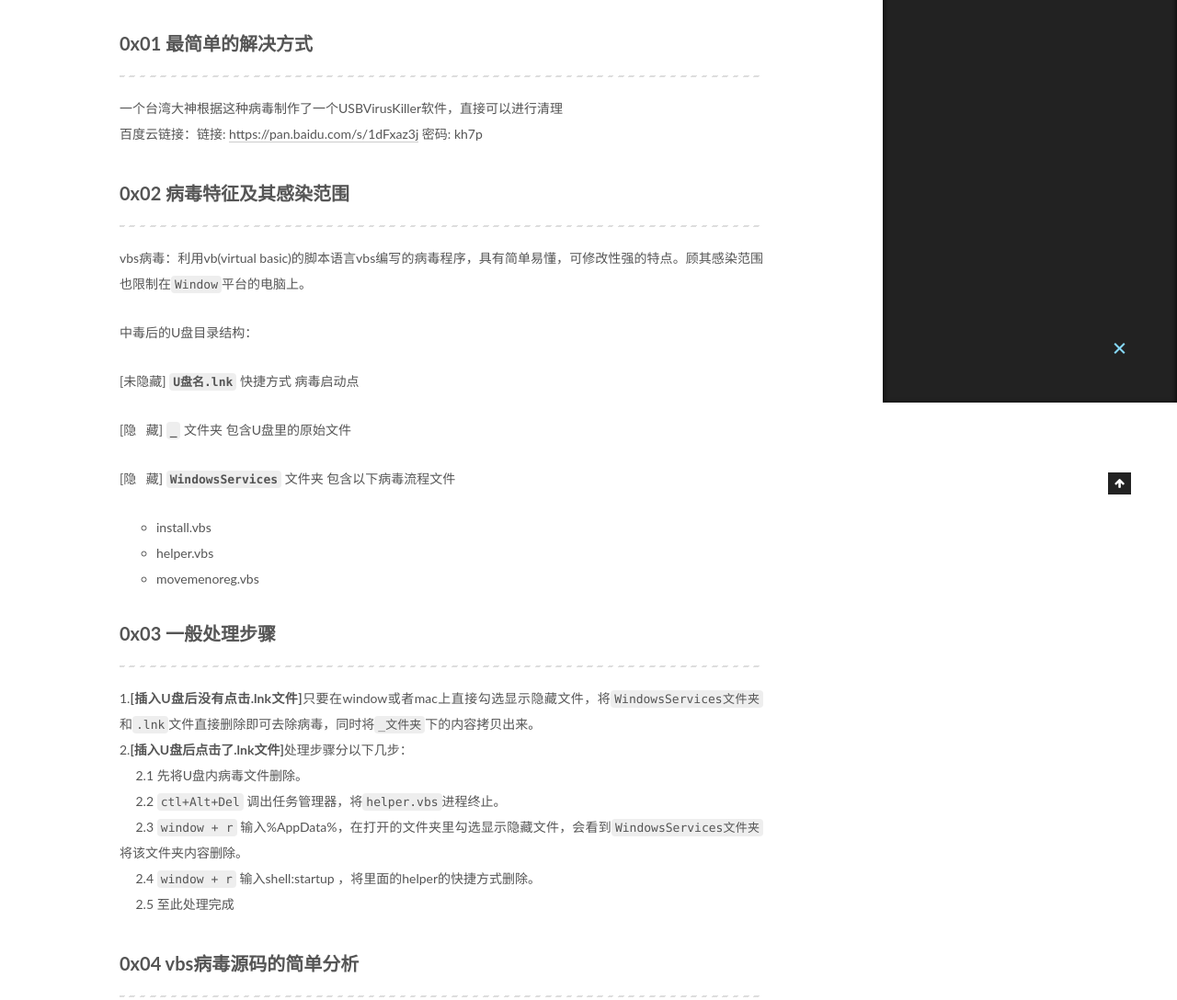
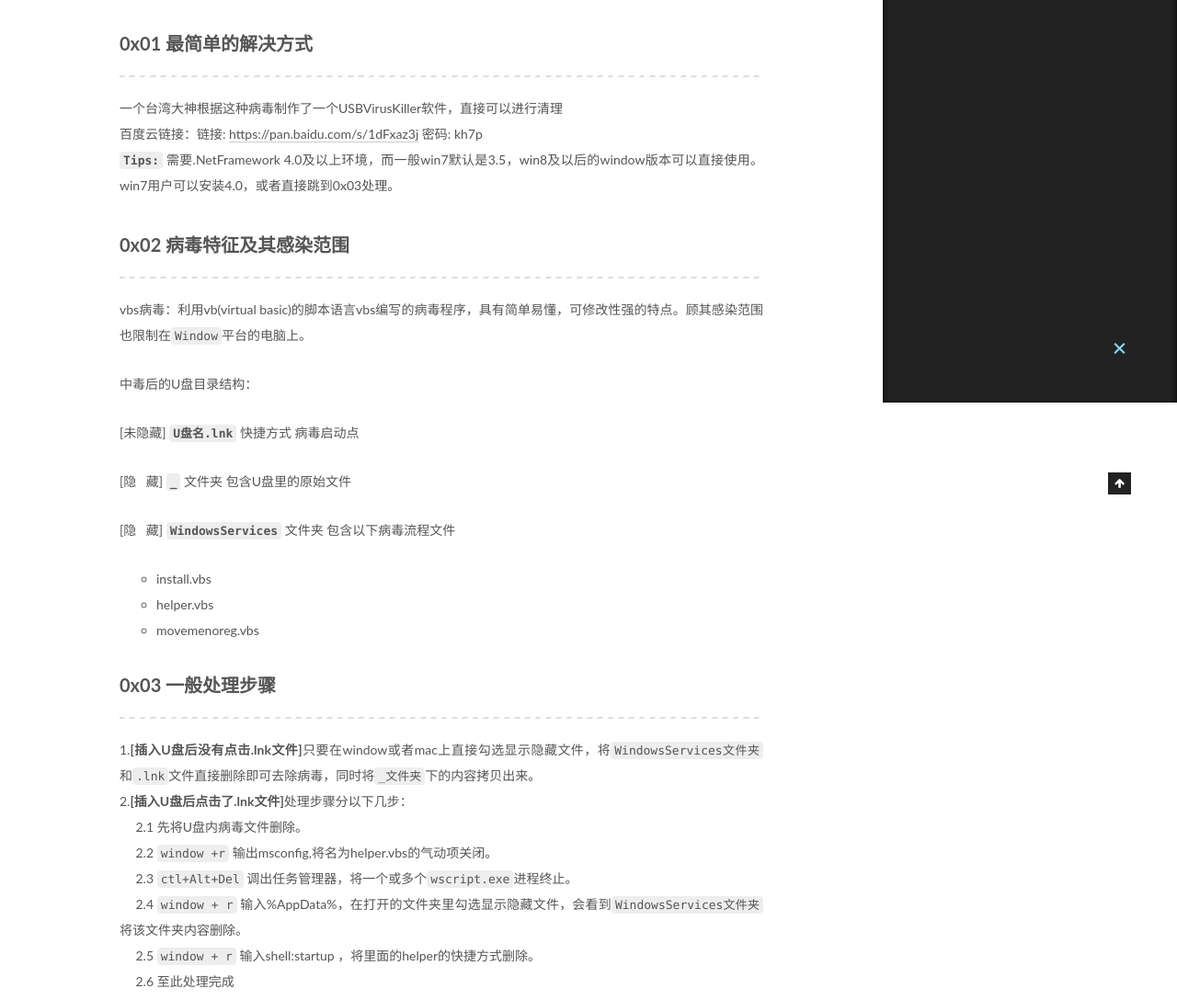
Before and after one commit to onClickLiKe/onClickLiKe.github.io, a plain HTML site: page 2016/12/31/movemenoreg/index.html in a window 1280 px wide. Shown: the part 362-1450 px from the top of the page at 92% size. Drawn offline with nearby package versions, Linux system fonts and the light colour scheme; some packages are replaced by stand-ins of ours; a script that the page names is missing; a web font is replaced by a local one.

Commit message:
Site updated: 2016-12-31 09:08:01

```diff
--- a/2016/12/31/movemenoreg/index.html
+++ b/2016/12/31/movemenoreg/index.html
@@ -90,7 +90,7 @@
 <meta property="og:url" content="http://yoursite.com/2016/12/31/movemenoreg/index.html">
 <meta property="og:site_name" content="zer0like's Blog">
 <meta property="og:description" content="近期在学校周围火速窜起一种将U盘文件变为一个以U盘名字命名的快捷方式的病毒。貌似传染速度非常快，以下是解决方式及病毒原理的基本分析">
-<meta property="og:updated_time" content="2016-12-30T19:29:54.000Z">
+<meta property="og:updated_time" content="2016-12-31T01:07:36.000Z">
 <meta name="twitter:card" content="summary">
 <meta name="twitter:title" content="movemenoreg.vbs病毒的处理">
 <meta name="twitter:description" content="近期在学校周围火速窜起一种将U盘文件变为一个以U盘名字命名的快捷方式的病毒。貌似传染速度非常快，以下是解决方式及病毒原理的基本分析">
@@ -315,7 +315,7 @@
         <p>近期在学校周围火速窜起一种将U盘文件变为一个以U盘名字命名的快捷方式的病毒。<br>貌似传染速度非常快，以下是解决方式及病毒原理的基本分析</p>
 <a id="more"></a>
 <h3 id="0x01-最简单的解决方式"><a href="#0x01-最简单的解决方式" class="headerlink" title="0x01 最简单的解决方式"></a>0x01 最简单的解决方式</h3><hr>
-<p>一个台湾大神根据这种病毒制作了一个USBVirusKiller软件，直接可以进行清理<br>百度云链接：链接: <a href="https://pan.baidu.com/s/1dFxaz3j" target="_blank" rel="external">https://pan.baidu.com/s/1dFxaz3j</a> 密码: kh7p</p>
+<p>一个台湾大神根据这种病毒制作了一个USBVirusKiller软件，直接可以进行清理<br>百度云链接：链接: <a href="https://pan.baidu.com/s/1dFxaz3j" target="_blank" rel="external">https://pan.baidu.com/s/1dFxaz3j</a> 密码: kh7p<br><strong><code>Tips:</code></strong> 需要.NetFramework 4.0及以上环境，而一般win7默认是3.5，win8及以后的window版本可以直接使用。win7用户可以安装4.0，或者直接跳到0x03处理。</p>
 <h3 id="0x02-病毒特征及其感染范围"><a href="#0x02-病毒特征及其感染范围" class="headerlink" title="0x02 病毒特征及其感染范围"></a>0x02 病毒特征及其感染范围</h3><hr>
 <p>vbs病毒：利用vb(virtual basic)的脚本语言vbs编写的病毒程序，具有简单易懂，可修改性强的特点。顾其感染范围也限制在<code>Window</code>平台的电脑上。</p>
 <p>中毒后的U盘目录结构：</p>
@@ -328,7 +328,7 @@
 <li>movemenoreg.vbs</li>
 </ul>
 <h3 id="0x03-一般处理步骤"><a href="#0x03-一般处理步骤" class="headerlink" title="0x03 一般处理步骤"></a>0x03 一般处理步骤</h3><hr>
-<p>1.<strong>[插入U盘后没有点击.lnk文件]</strong>只要在window或者mac上直接勾选显示隐藏文件，将<code>WindowsServices文件夹</code>和<code>.lnk</code>文件直接删除即可去除病毒，同时将<code>_文件夹</code>下的内容拷贝出来。<br>2.<strong>[插入U盘后点击了.lnk文件]</strong>处理步骤分以下几步：<br>&emsp;&ensp;2.1 先将U盘内病毒文件删除。<br>&emsp;&ensp;2.2 <code>ctl+Alt+Del</code> 调出任务管理器，将<code>helper.vbs</code>进程终止。<br>&emsp;&ensp;2.3 <code>window + r</code> 输入%AppData%，在打开的文件夹里勾选显示隐藏文件，会看到<code>WindowsServices文件夹</code>将该文件夹内容删除。<br>&emsp;&ensp;2.4 <code>window + r</code> 输入shell:startup ，将里面的helper的快捷方式删除。<br>&emsp;&ensp;2.5 至此处理完成</p>
+<p>1.<strong>[插入U盘后没有点击.lnk文件]</strong>只要在window或者mac上直接勾选显示隐藏文件，将<code>WindowsServices文件夹</code>和<code>.lnk</code>文件直接删除即可去除病毒，同时将<code>_文件夹</code>下的内容拷贝出来。<br>2.<strong>[插入U盘后点击了.lnk文件]</strong>处理步骤分以下几步：<br>&emsp;&ensp;2.1 先将U盘内病毒文件删除。<br>&emsp;&ensp;2.2 <code>window +r</code> 输出msconfig,将名为helper.vbs的气动项关闭。<br>&emsp;&ensp;2.3 <code>ctl+Alt+Del</code> 调出任务管理器，将一个或多个<code>wscript.exe</code>进程终止。<br>&emsp;&ensp;2.4 <code>window + r</code> 输入%AppData%，在打开的文件夹里勾选显示隐藏文件，会看到<code>WindowsServices文件夹</code>将该文件夹内容删除。<br>&emsp;&ensp;2.5 <code>window + r</code> 输入shell:startup ，将里面的helper的快捷方式删除。<br>&emsp;&ensp;2.6 至此处理完成</p>
 <h3 id="0x04-vbs病毒源码的简单分析"><a href="#0x04-vbs病毒源码的简单分析" class="headerlink" title="0x04 vbs病毒源码的简单分析"></a>0x04 vbs病毒源码的简单分析</h3><hr>
 <figure class="highlight vb"><table><tr><td class="gutter"><pre><span class="line">1</span><br><span class="line">2</span><br><span class="line">3</span><br><span class="line">4</span><br></pre></td><td class="code"><pre><span class="line">‘由于代码长度过长，只提取核心部分</span><br><span class="line"></span><br><span class="line">没用过vbs的只能现学现卖了<span class="number">23333</span>🙈🙈🙈</span><br><span class="line">明天更，，写不动了</span><br></pre></td></tr></table></figure>
 <h3 id="0x05-vbs病毒启动流程"><a href="#0x05-vbs病毒启动流程" class="headerlink" title="0x05 vbs病毒启动流程"></a>0x05 vbs病毒启动流程</h3><hr>
--- a/css/main.css
+++ b/css/main.css
@@ -1548,7 +1548,7 @@ pre .javascript .function {
   width: 4px;
   height: 4px;
   border-radius: 50%;
-  background: #200dff;
+  background: #78d7ff;
 }
 .links-of-blogroll {
   font-size: 13px;
```
